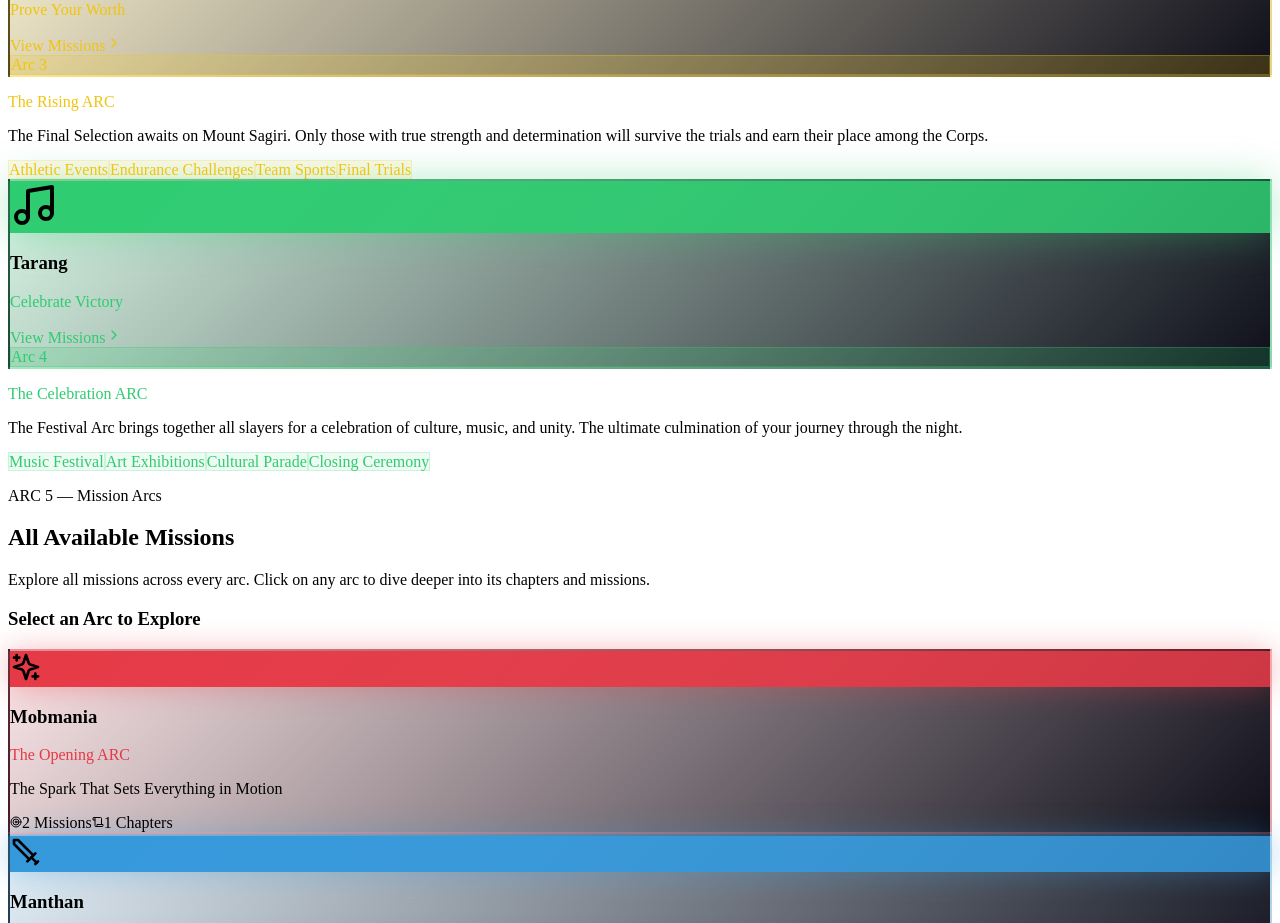
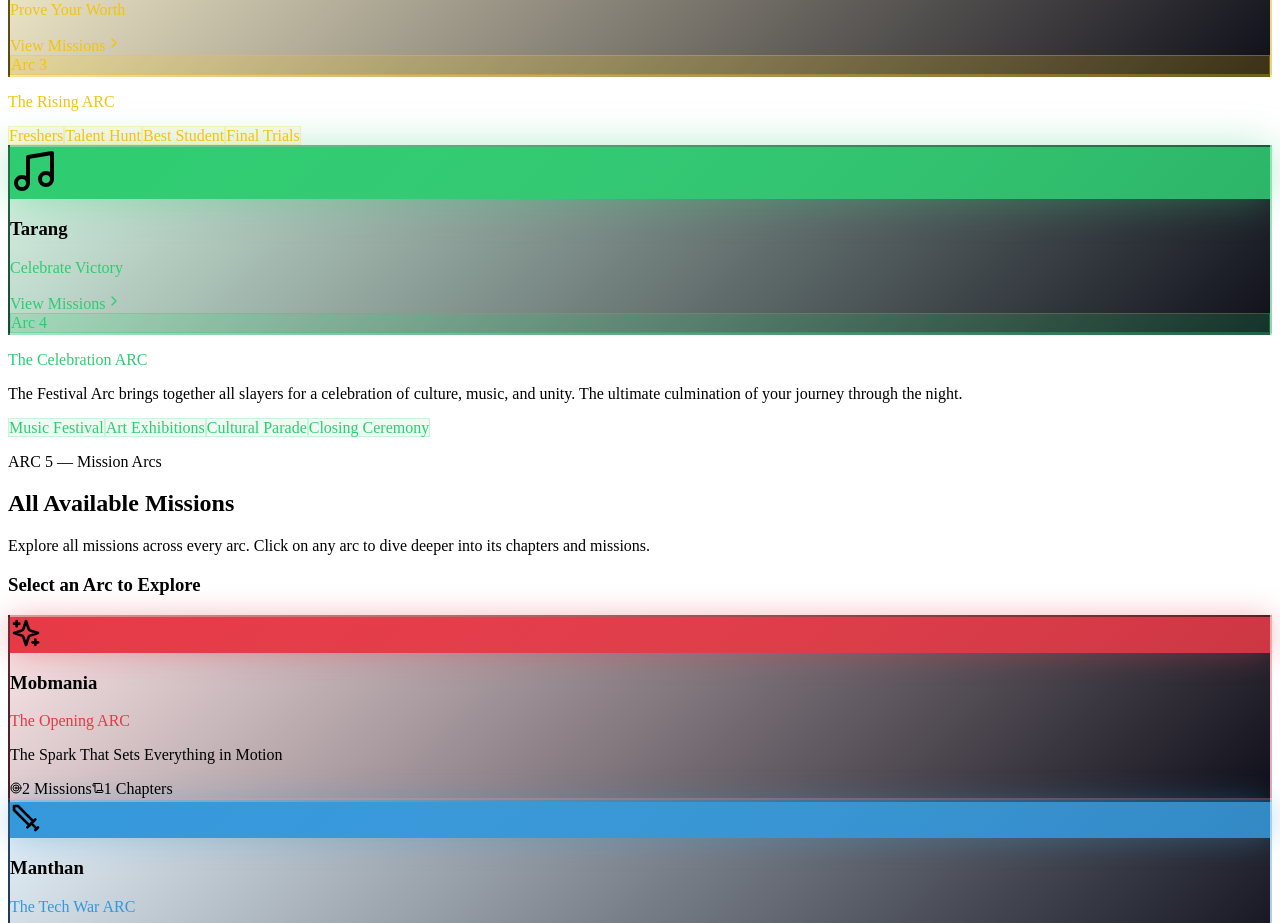
Before and after one commit to soumitkundu150154/surotsav_3_anime_demon_slayer_web, a React (Vite) app: page / in a window 1280 px wide. Shown: the part 2840-3763 px from the top of the page. Built offline with nearby package versions, Linux system fonts and the light colour scheme; the HTML template or start-up script is replaced by a standard one.

Commit message:
Updated FeaturedArcs.jsx

```diff
--- a/src/components/FeaturedArcs.jsx
+++ b/src/components/FeaturedArcs.jsx
@@ -32,8 +32,8 @@ const FEATURED_ARCS = [
     title: 'Udaan',
     subtitle: 'The Rising ARC',
     tagline: 'Prove Your Worth',
-    description: 'The Final Selection awaits on Mount Sagiri. Only those with true strength and determination will survive the trials and earn their place among the Corps.',
-    highlights: ['Athletic Events', 'Endurance Challenges', 'Team Sports', 'Final Trials'],
+   details: 'A multi-stage selection process where participants showcase their talent, creativity, and presence. After qualifying a written MCQ round based on current affairs and general awareness, participants move on to performance and situational rounds that test confidence, thinking, and personality.',
+    highlights: ['Freshers', 'Talent Hunt', 'Best Student', 'Final Trials'],
     color: '#f1c40f',
     icon: Crown,
     episode: 'Arc 3',
```
